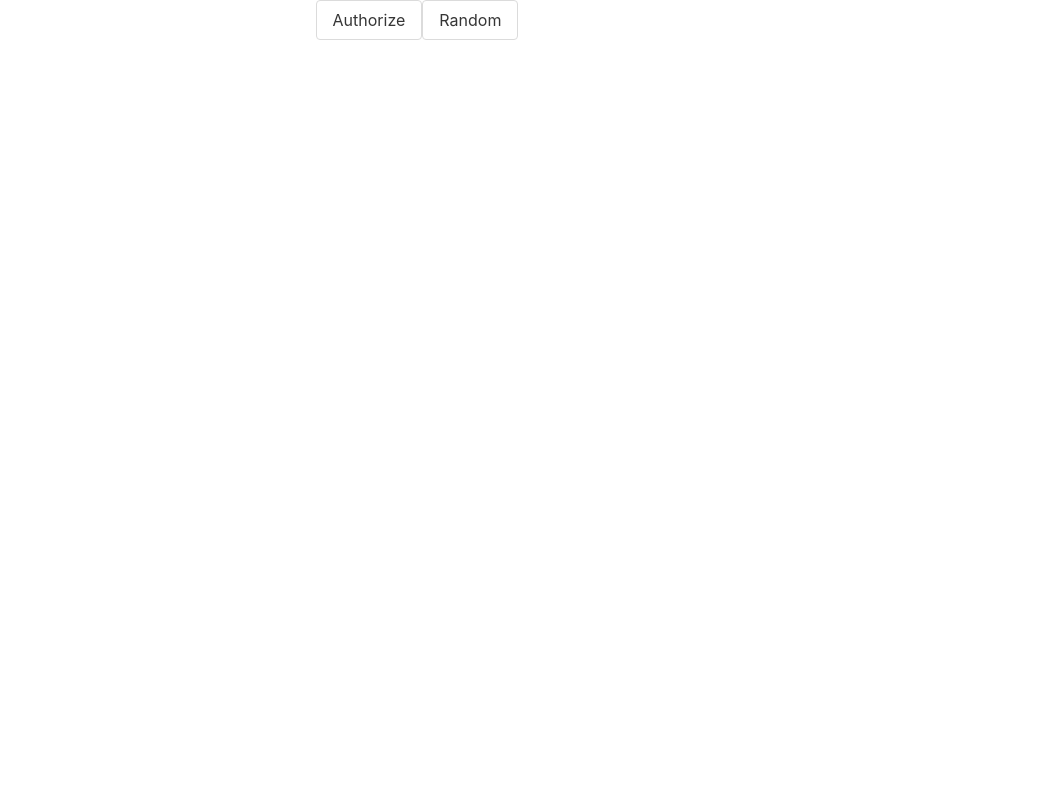
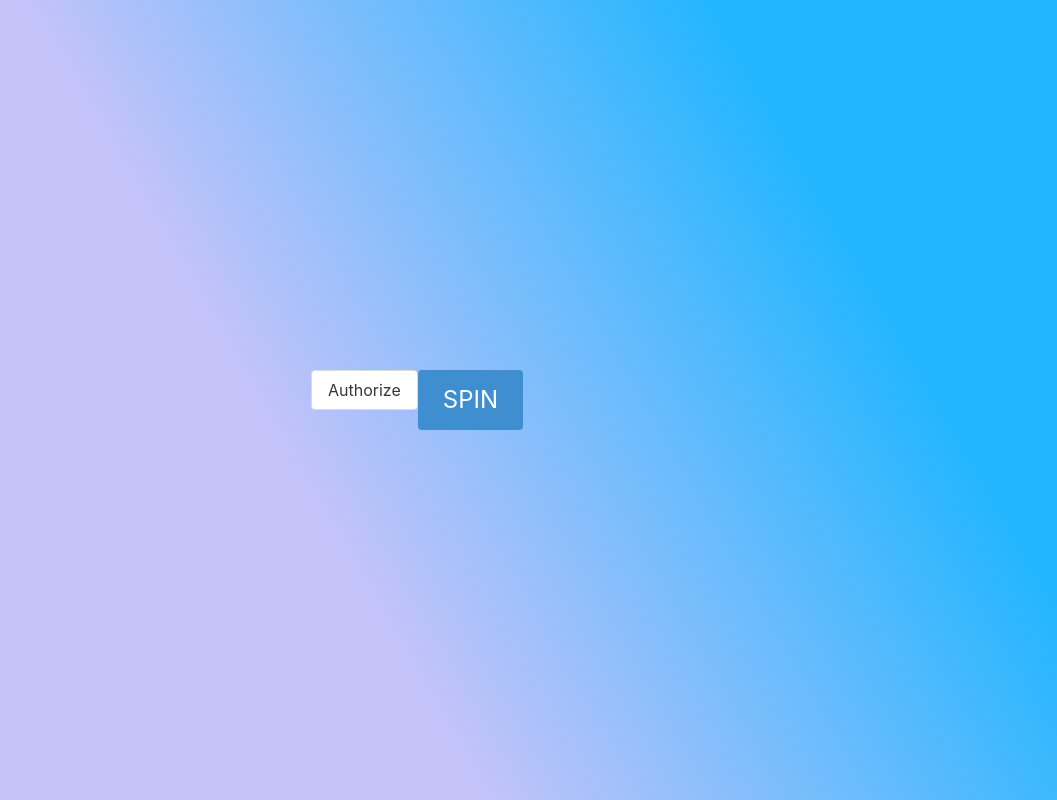
Before and after one commit to thennal10/vglist-roulette, a Vue app: page / in a window 1280 px wide. Shown: the whole page, without its empty margins (223-1280 px from the left). Built offline with nearby package versions, Linux system fonts and the light colour scheme.

Commit message:
added spinny ray thing and gradient bg

```diff
--- a/src/App.vue
+++ b/src/App.vue
@@ -1,5 +1,9 @@
 <template>
+
 <div v-if="gameList.length" class="scene">
+  <transition name="fade">
+    <div v-if="resultShowing" class="rays"></div>
+  </transition>
   <div class="gamesContainer" :style='containerShift'>
     <GameItem v-for="game in gameList" :key="game.id" :id="game.id"
       :name="game.name" :coverUrl="game.coverUrl" :totalGames="gameList.length"
@@ -7,10 +11,14 @@
     </GameItem>
   </div>
 </div>
-<a class="button" href="https://vglist.co/settings/oauth/authorize?client_id=zLV--juCNrcmhgrWKMU7-Im0_PndSrqbOrp63I1D8jE&redirect_uri=https://tolocalhost.com&response_type=code&scope=read">
-  Authorize
-</a>
-<button class="button" @click="pickRandom">Random</button>
+
+<div class="controls">
+  <a class="button" href="https://vglist.co/settings/oauth/authorize?client_id=zLV--juCNrcmhgrWKMU7-Im0_PndSrqbOrp63I1D8jE&redirect_uri=https://tolocalhost.com&response_type=code&scope=read">
+    Authorize
+  </a>
+  <button class="button is-info is-large" @click="pickRandom">SPIN</button>
+</div>
+
 </template>
 
 <script>
@@ -42,7 +50,8 @@ export default {
       accessToken: null,
       gameList: [],
       rotateAngle: 0, // Angle to rotate
-      oddRotateNum: 0 // Used to include and exclude a rotation offset
+      oddRotateNum: 0, // Used to include and exclude a rotation offset
+      resultShowing: false
     }
   },
   computed: {
@@ -129,17 +138,36 @@ export default {
       sessionStorage.setItem('gameList', JSON.stringify(this.gameList))
     },
     pickRandom() {
+      this.resultShowing = false
+
       var randomGame = this.gameList[Math.floor(Math.random() * this.gameList.length)];
       console.log(randomGame.name)
       // The rotation offset spins it around a couple times
       this.oddRotateNum = !this.oddRotateNum
       this.rotateAngle = -((360*6*this.oddRotateNum) + (randomGame.id * this.angleDelta))
+
+      window.setTimeout(this.setResult, 15000)
+    },
+    setResult() {
+      this.resultShowing = true
     }
   }
 }
 </script>
 
 <style>
+html {
+  height: 100%;
+}
+body {
+  min-height: 100%;
+  display: flex;
+  justify-content: center;
+  align-items: center;
+  background: rgb(198,195,249);
+  background: linear-gradient(60deg, rgba(198,195,249,1) 40%, rgba(35,182,255,1) 80%);
+}
+
 #app {
   text-align: center;
 }
@@ -156,7 +184,37 @@ export default {
   position: relative;
   width: 400px;
   height: 400px;
-  margin: 80px auto;
+  margin: auto;
   perspective: 500px;
 }
+
+/* keyframes for animation;  simple 0 to 360 */
+@keyframes spin {
+	from { transform: rotate(0deg) scale(2); }
+	to { transform: rotate(360deg) scale(2); }
+}
+
+.rays	{ /* with animation properties */
+	background: url('./assets/rays-main.png') no-repeat center;
+	position: absolute;
+  height: 100%;
+  width: 100%;
+
+  animation-name: spin;
+	animation-duration: 40000ms; /* 40 seconds */
+	animation-iteration-count: infinite;
+	animation-timing-function: linear;
+}
+
+.fade-enter-active {
+  transition: all .6s ease-in
+}
+.fade-leave-active {
+  transition: all .3s ease-out;
+}
+
+.fade-enter-from,
+.fade-leave-to {
+  opacity: 0;
+}
 </style>
```
Also changed, not shown: src/assets/rays-main.png (added).
